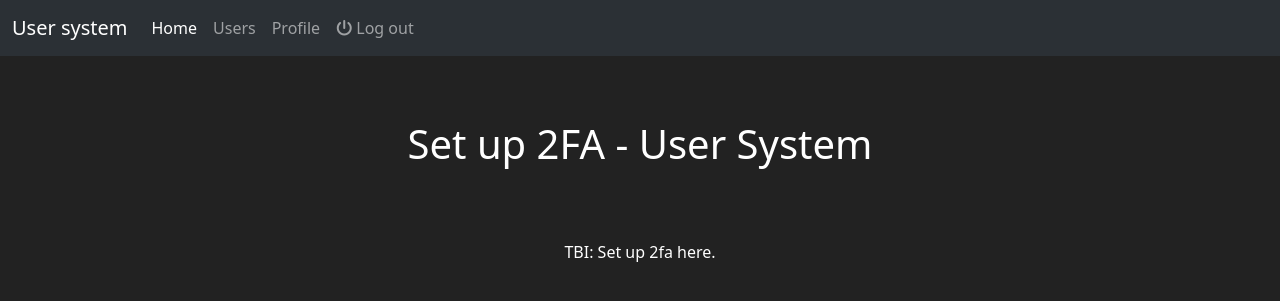
After one commit to skill3472/user-system, a Flask app: page /2fa in a window 1280 px wide. The commit adds this page. Shown: the top 301 px of the page. Run offline with Flask 3, Linux system fonts and the light colour scheme; the visitor is signed in with stand-in values (Sample User, id 1); data that the repository does not hold is empty; some libraries are stand-ins or nearby versions.

Commit message:
Added some testing SSL certs and a stump of future 2FA

```diff
--- a/app.py
+++ b/app.py
@@ -88,6 +88,26 @@ def profile():
     }
     return render_template('profile.html', userData=userData)
 
+@app.route("/profile/edit", methods=['GET', 'POST'])
+def editProfile():
+    if request.method == 'GET':
+        if 'user' not in session:
+            flash('You need to be logged in to view this page!', 'danger')
+            return redirect(url_for('login'))
+        result = utils.GetUserData(session['user'])
+        userData = {
+            "gender": utils.GetGender(result[3]),
+            "desc": result[2]
+        }
+        return render_template('edit_profile.html', userData=userData)
+    else:
+        return 404, 'Not implemented yet'
+
+@app.route("/2fa")
+def multifactorAuth():
+    data = dict()
+    data['mfaEnabled'] = utils.CheckIf2FAEnabled(session['user'])
+    return render_template('2fa.html', data=data)
 
 if __name__ == '__main__':
-    app.run(debug=True, host='192.168.1.34')
+    app.run(debug=True, host='192.168.1.34', ssl_context=('/home/skill/certs/local.crt', '/home/skill/certs/local.key'), port=5000)
--- /dev/null
+++ b/templates/2fa.html
@@ -0,0 +1,12 @@
+{% extends 'base.html' %}
+{% block header %}Set up 2FA{% endblock %}
+{% block content %}
+{% if 'user' in session %}
+    {% if data['mfaEnabled'] %}
+    <p>You already have 2FA! Would you like to disable it?</p>
+    <button class="btn btn-primary" disabled>Disable</button>
+    {% else %}
+    <p>TBI: Set up 2fa here.</p>
+    {% endif %}
+{% endif %}
+{% endblock %}
--- a/templates/base.html
+++ b/templates/base.html
@@ -7,6 +7,8 @@
     <link href="https://cdn.jsdelivr.net/npm/bootstrap@5.3.3/dist/css/bootstrap.min.css" rel="stylesheet" integrity="sha384-QWTKZyjpPEjISv5WaRU9OFeRpok6YctnYmDr5pNlyT2bRjXh0JMhjY6hW+ALEwIH" crossorigin="anonymous"/>
     <script src="https://kit.fontawesome.com/ac4174ef5c.js" crossorigin="anonymous"></script>
     <link href="{{ url_for('static',filename='styles/style.css') }}" rel="stylesheet" type="text/css"/>
+    {% block head %}
+    {% endblock %}
   </head>
   <body>
     <script src="https://cdn.jsdelivr.net/npm/bootstrap@5.3.3/dist/js/bootstrap.bundle.min.js" integrity="sha384-YvpcrYf0tY3lHB60NNkmXc5s9fDVZLESaAA55NDzOxhy9GkcIdslK1eN7N6jIeHz" crossorigin="anonymous"></script>
--- /dev/null
+++ b/templates/edit_profile.html
@@ -0,0 +1,5 @@
+{% extends 'base.html' %}
+{% block header %}Log in{% endblock %}
+{% block content %}
+<!-- #TODO: Implement the edit user page -->
+{% endblock %}
--- a/templates/profile.html
+++ b/templates/profile.html
@@ -10,4 +10,5 @@
     <li><b>Description:</b> {{ userData['desc'] }}</li>
     {% endif %}
 </ul>
+<button href="{{ url_for('editProfile') }}" type="button" class="btn btn-primary">Edit</button>
 {% endblock %}
--- a/utils.py
+++ b/utils.py
@@ -1,6 +1,8 @@
 import mysql.connector
 import os
 import bcrypt as bc
+import pyotp
+import dis
 
 def get_db_connection():
     return mysql.connector.connect(
@@ -40,6 +42,8 @@ def CheckUser(username: str, passwordHash: str) -> bool:
         return False
 
 def GetUserID(username: str):
+    cursor = None
+    conn = None
     try:
         print(f'Username: {username}')
         conn = get_db_connection()
@@ -84,3 +88,50 @@ def GetGender(genderID: int) -> str:
     finally:
         cursor.close()
         conn.close()
+
+def Create2FA(uid: str) -> str:
+    secretToken = pyotp.random_base32()
+    try:
+        conn = get_db_connection()
+        cursor = conn.cursor(dictionary=True)
+        print(f'Adding secret {secretToken} for UID {uid}')
+
+        cursor.execute("INSERT INTO mfa_token(id_user, token) VALUES (%s, %s);", (uid, secretToken))
+        conn.commit()
+        return pyotp.totp.TOTP(secretToken).provisioning_uri(name=username, issuer_name='User system')
+    except Exception as e:
+        print(f"Error occurred: {e}")
+    finally:
+        cursor.close()
+        conn.close()
+
+def CheckIf2FAEnabled(uid: str) -> bool:
+    try:
+        conn = get_db_connection()
+        cursor = conn.cursor(dictionary=True)
+
+        cursor.execute("SELECT 1 FROM mfa_token WHERE id_user=%s;", (uid, ))
+        found = len(cursor.fetchall()) > 0
+        conn.commit()
+        return found
+    except Exception as e:
+        print(f"Error occurred: {e}")
+    finally:
+        cursor.close()
+        conn.close()
+
+def Verify2FA(uid: str, code: int) -> bool:
+    try:
+        conn = get_db_connection()
+        cursor = conn.cursor(dictionary=True)
+
+        cursor.execute("SELECT token FROM mfa_token WHERE id_user=%s;", (uid, ))
+        token = cursor.fetchone()['token']
+        totp = pyotp.TOTP(token)
+        conn.commit()
+        return totp.verify(code)
+    except Exception as e:
+        print(f"Error occurred: {e}")
+    finally:
+        cursor.close()
+        conn.close()
```
Also changed, not shown: 1 other file.
